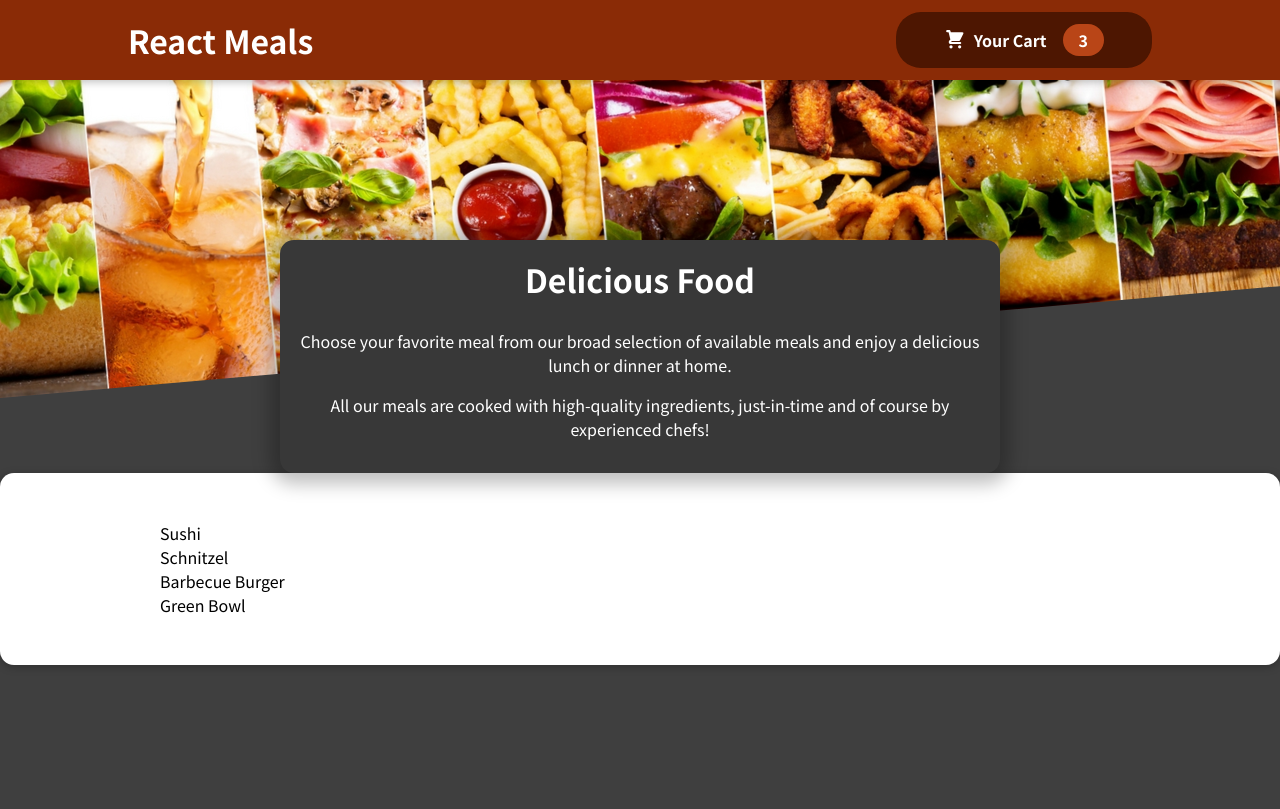
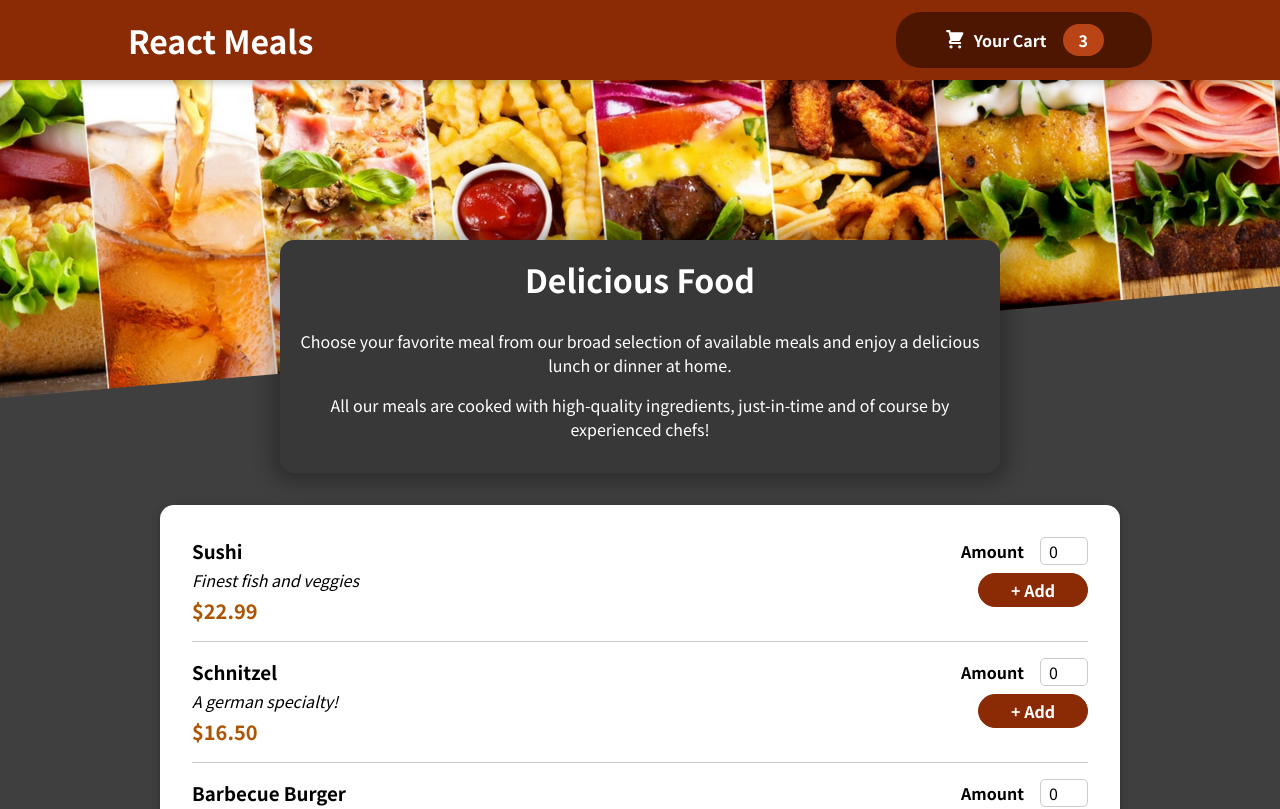
Before and after one commit to Mahusaa/Food-order-App, a React (Create React App) app: page / in a window 1280 px wide. Shown: the top 809 px of the page. Built offline with nearby package versions, Linux system fonts and the light colour scheme.

Commit message:
adding form

```diff
--- a/src/Components/Meals/AvailableMeals.js
+++ b/src/Components/Meals/AvailableMeals.js
@@ -1,45 +1,51 @@
 import React from "react";
-import classes from './AvailableMeals.module.css'
+import classes from "./AvailableMeals.module.css";
 import Card from "../UI/Card/Card";
+import MealItem from "./MealItem/MealItem";
 
 const DUMMY_MEALS = [
   {
-      id: 'm1',
-      name: 'Sushi',
-      description: 'Finest fish and veggies',
+    id: "m1",
+    name: "Sushi",
+    description: "Finest fish and veggies",
     price: 22.99,
   },
   {
-      id: 'm2',
-      name: 'Schnitzel',
-      description: 'A german specialty!',
+    id: "m2",
+    name: "Schnitzel",
+    description: "A german specialty!",
     price: 16.5,
   },
   {
-      id: 'm3',
-      name: 'Barbecue Burger',
-      description: 'American, raw, meaty',
+    id: "m3",
+    name: "Barbecue Burger",
+    description: "American, raw, meaty",
     price: 12.99,
   },
   {
-      id: 'm4',
-      name: 'Green Bowl',
-      description: 'Healthy...and green...',
+    id: "m4",
+    name: "Green Bowl",
+    description: "Healthy...and green...",
     price: 18.99,
   },
 ];
 
 const AvailableMeals = () => {
-    const mealsList = DUMMY_MEALS.map((meal)=> <li>{meal.name}</li>)
-    return(
+  const mealsList = DUMMY_MEALS.map((meal) => (
+    <MealItem
+      key={meal.id}
+      name={meal.name}
+      description={meal.description}
+      price={meal.price}
+    />
+  ));
+  return (
+    <section className={classes.meals}>
       <Card>
-    <section className={classes.meals}>
-    <ul>
-        {mealsList}
-    </ul>
+        <ul>{mealsList}</ul>
+      </Card>
     </section>
-    </Card>
-    )
+  );
 };
 
 export default AvailableMeals;
--- /dev/null
+++ b/src/Components/Meals/MealItem/MealFormItem.js
@@ -0,0 +1,21 @@
+import React from "react";
+import classes from './MealFormItem.module.css'
+import Input from "../../UI/Input/Input";
+
+const MealFormItem = () => {
+    return(
+        <form className={classes.form}>
+            <Input label="Amount" input={{
+                id: "amount",
+                type: "number",
+                min: "1",
+                max: "5",
+                step: "1",
+                defaultValue: "0",
+            }}/>
+            <button>+ Add</button>
+        </form>
+    )
+};
+
+export default MealFormItem
--- /dev/null
+++ b/src/Components/Meals/MealItem/MealFormItem.module.css
@@ -0,0 +1,20 @@
+.form {
+    text-align: right;
+  }
+
+  .form button {
+    font: inherit;
+    cursor: pointer;
+    background-color: #8a2b06;
+    border: 1px solid #8a2b06;
+    color: white;
+    padding: 0.25rem 2rem;
+    border-radius: 20px;
+    font-weight: bold;
+  }
+
+  .form button:hover,
+  .form button:active {
+    background-color: #641e03;
+    border-color: #641e03;
+  }
--- /dev/null
+++ b/src/Components/Meals/MealItem/MealItem.js
@@ -0,0 +1,21 @@
+import React from "react";
+import classes from "./MealItem.module.css";
+import MealFormItem from "./MealFormItem";
+
+const MealItem = (props) => {
+  const price = `$${props.price.toFixed(2)}`;
+  return (
+    <li className={classes.meal}>
+      <div>
+        <h3>{props.name}</h3>
+        <div className={classes.description}>{props.description}</div>
+        <div className={classes.price}>{price}</div>
+      </div>
+      <div>
+        <MealFormItem />
+      </div>
+    </li>
+  );
+};
+
+export default MealItem;
--- /dev/null
+++ b/src/Components/Meals/MealItem/MealItem.module.css
@@ -0,0 +1,22 @@
+.meal {
+    display: flex;
+    justify-content: space-between;
+    margin: 1rem;
+    padding-bottom: 1rem;
+    border-bottom: 1px solid #ccc;
+  }
+
+  .meal h3 {
+    margin: 0 0 0.25rem 0;
+  }
+
+  .description {
+    font-style: italic;
+  }
+
+  .price {
+    margin-top: 0.25rem;
+    font-weight: bold;
+    color: #ad5502;
+    font-size: 1.25rem;
+  }
--- a/src/Components/UI/Card/Card.js
+++ b/src/Components/UI/Card/Card.js
@@ -3,7 +3,7 @@
 
 const Card = (props) => {
     return (
-        <div className={`${classes.card} ${props.className}`}>{props.children}
+        <div className={classes.card}>{props.children}
         </div>
     )
 };
--- /dev/null
+++ b/src/Components/UI/Input/Input.js
@@ -0,0 +1,13 @@
+import React from "react";
+import classes from './Input.module.css'
+
+const Input = (props) => {
+    return(
+        <div className={classes.input}>
+            <label htmlFor={props.input.id}>{props.label}</label>
+            <input {...props.input}/>
+        </div>
+    )
+};
+
+export default Input
--- /dev/null
+++ b/src/Components/UI/Input/Input.module.css
@@ -0,0 +1,18 @@
+.input {
+    display: flex;
+    align-items: center;
+    margin-bottom: 0.5rem;
+  }
+
+  .input label {
+    font-weight: bold;
+    margin-right: 1rem;
+  }
+
+  .input input {
+    width: 3rem;
+    border-radius: 5px;
+    border: 1px solid #ccc;
+    font: inherit;
+    padding-left: 0.5rem;
+  }
```
Lines whose indentation alone changed are shown as unchanged.
